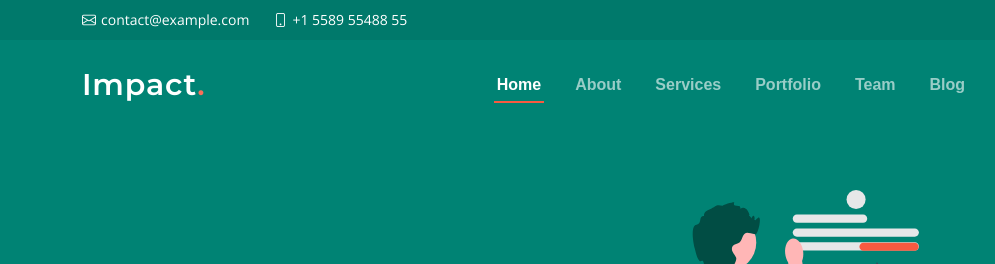
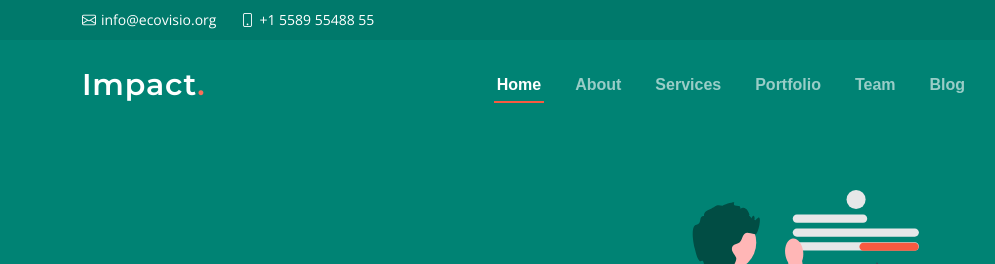
Before and after one commit to mutruclaur/mutruclaur.github.io, a plain HTML site: page index.html in a window 1280 px wide. Shown: the top 264 px of the page, 0-995 px from the left. Drawn offline with nearby package versions, Linux system fonts and the light colour scheme.

Commit message:
Update index.html

```diff
--- a/index.html
+++ b/index.html
@@ -43,7 +43,7 @@
   <section id="topbar" class="topbar d-flex align-items-center">
     <div class="container d-flex justify-content-center justify-content-md-between">
       <div class="contact-info d-flex align-items-center">
-        <i class="bi bi-envelope d-flex align-items-center"><a href="mailto:contact@example.com">contact@example.com</a></i>
+        <i class="bi bi-envelope d-flex align-items-center"><a href="mailto:info@ecovisio.org">info@ecovisio.org</a></i>
         <i class="bi bi-phone d-flex align-items-center ms-4"><span>+1 5589 55488 55</span></i>
       </div>
       <div class="social-links d-none d-md-flex align-items-center">
```
